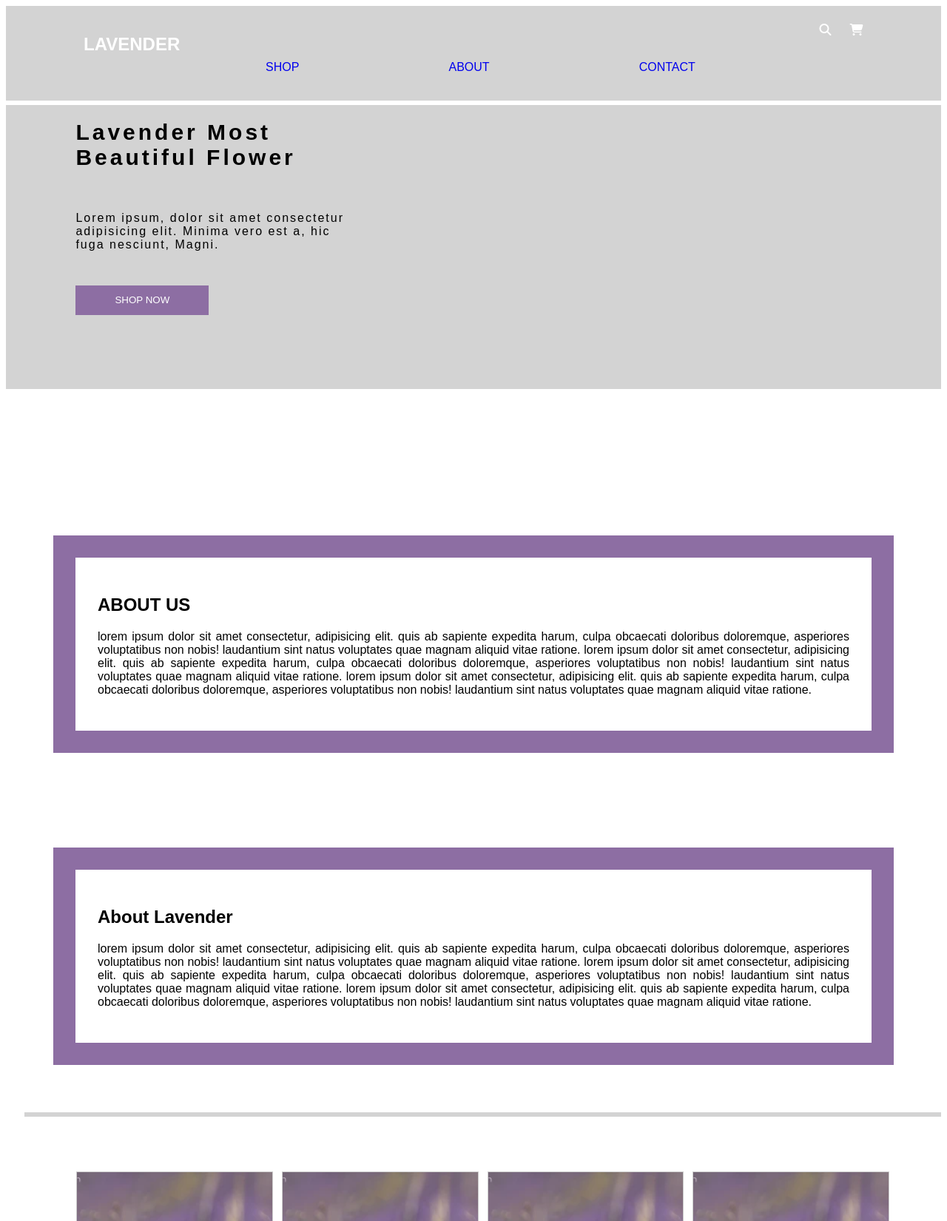
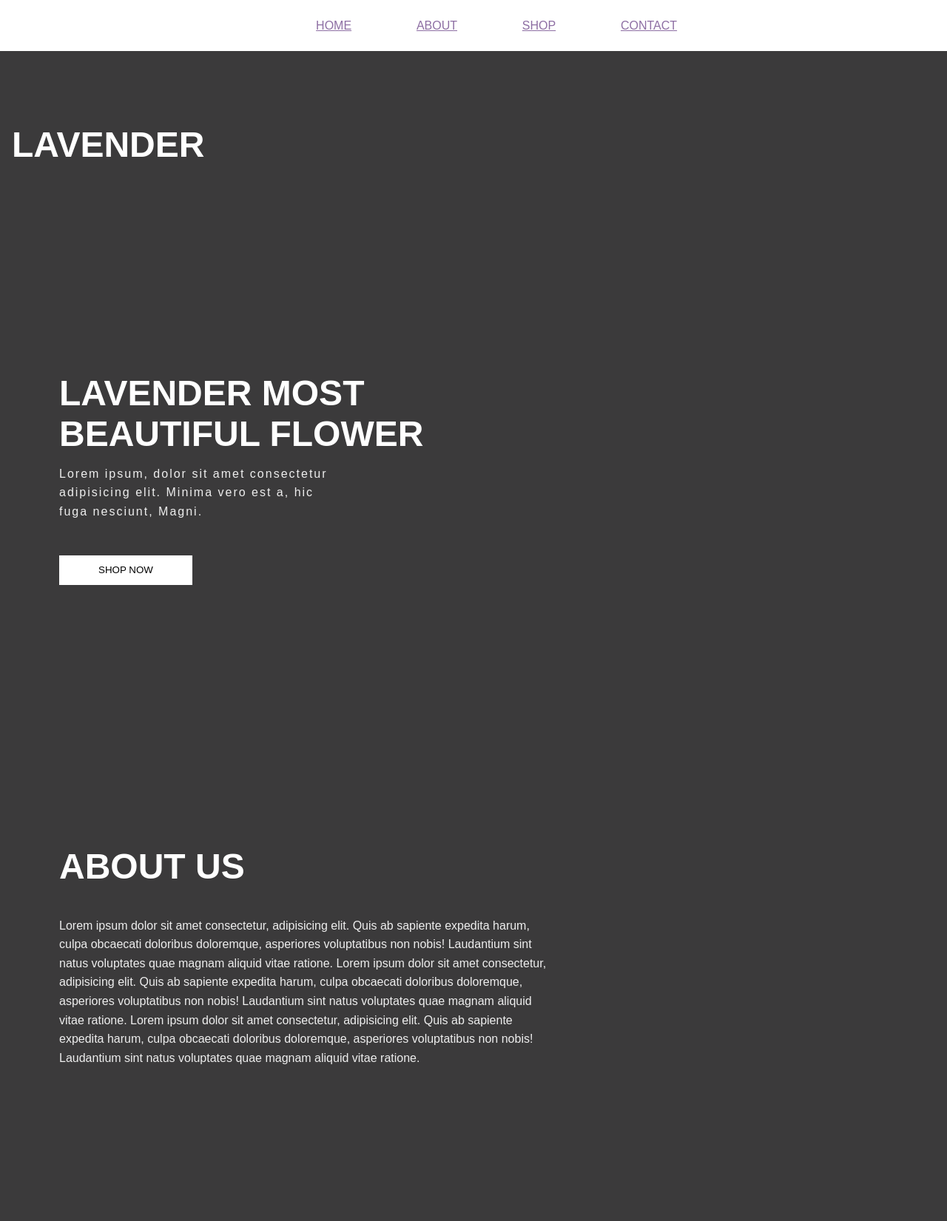
Before and after one commit to Reemfalah/LandingPage, a plain HTML site: page index.html in a window 1280 px wide. Shown: the top 1651 px of the page at 74% size. Drawn offline with Linux system fonts and the light colour scheme.

Commit message:
Add one more section

```diff
--- a/css/style.css
+++ b/css/style.css
@@ -1,138 +1,90 @@
-* {
+body {
+    background: linear-gradient(0deg, rgb(59, 58, 59) 0%, rgb(59, 58, 59) 100%);
+    margin: 0;
     font-family: sans-serif;
-}
-.grid-container {
-    display: grid;
-    grid-template-columns: 1fr;
-    grid-template-rows: 1fr 3fr 1fr;
-    grid-template-areas:
-        "header"
-        "main"
-        "footer";
-    gap: 6px;
+    color: #fff;
 }
 
-#navigation {
-    position: absolute;
-    top: 0;
-    left: 0;
-    width: 100%;
-    height: 80px;
-    display: flex;
+h1 {
+    font-family: "Fira Sans", sans-serif;
+    font-size: 3em;
+    margin: 2em 1rem;
 }
-#navigation #logo {
-    width: 0%;
-    height: 100%;
-    padding-left: 10%;
-}
-#navigation #logo h1 {
-    line-height: 80px;
+
+h2 {
     text-transform: uppercase;
-    color: #fff;
-    opacity: 0;
-    transform: translate(-15px);
-    transition: 0.5s;
-}
-#navigation #tap {
-    width: 100%;
-    height: 100%;
-}
-#navigation #tap ul {
-    list-style-type: none;
-    width: 100%;
-    height: 100%;
-    display: flex;
-    justify-content: space-around;
+    font-family: "Oxygen", Sans-Serif;
+    font-size: 3em;
     color: #fff;
 }
-#navigation #tap ul li {
-    line-height: 150px;
-    text-transform: uppercase;
-    transform: translateX(-20px);
-    opacity: 0;
-    transition: 0.5s;
-    padding-left: 23%;
+
+p {
+    line-height: 1.6em;
+    color: #eee;
 }
-#navigation #tap a:link {
-    text-decoration: none;
+
+main {
+    margin: 10vh 1em 10vh;
 }
-#navigation #tap a:visited {
-    color: white;
+
+.logo {
+    min-height: 40vh;
+    padding-top: 3em;
 }
-#navigation #tap ul li:nth-child(1) {
-    transition-delay: 0;
+
+section {
+    position: relative;
+    min-height: 80vh;
 }
-#navigation #tap ul li:nth-child(2) {
-    transition-delay: 0.2s;
+
+.active {
+    background-color: lightgray;
 }
-#navigation #tap ul li:nth-child(3) {
-    transition-delay: 0.4s;
+
+/* Navigation*/
+.navigation ul {
+    padding: 2%;
+    padding-left: 0;
+    margin: 0;
+    text-align: center;
 }
-#navigation #social {
-    width: 40%;
-    height: 100%;
+
+.navigation li {
+    display: inline-flex;
+    padding-left: 7%;
 }
-#navigation #social ul {
-    width: 25%;
-    height: 100%;
-    list-style-type: none;
-    display: flex;
-    justify-content: space-between;
-    padding-left: 40%;
-    padding-top: 5%;
+
+.navigation .menu__link {
+    display: inline-block;
+    color: #8d6ea3;
+}
+
+.navigation .menu__link:hover {
+    color: #777;
+    transition: ease 0.3s all;
+}
+
+/* Header */
+.header {
+    background: #fff;
+    position: fixed;
+    top: 0;
+    width: 100%;
+    z-index: 5;
+}
+
+/* Footer */
+.footer {
+    background: #fff;
+    padding: 3em;
     color: #fff;
 }
-#navigation #social ul li {
-    line-height: 80%;
-    transform: translateX(-20px);
-    opacity: 0;
-    transition: 0.5s;
-    margin-left: 25px;
-}
-#navigation #social ul li:nth-child(1) {
-    transition-delay: 0;
-}
-#navigation #social ul li:nth-child(2) {
-    transition-delay: 0.2s;
-}
-#navigation #social ul li:nth-child(3) {
-    transition-delay: 0.4s;
-}
-#content {
-    position: absolute;
-    top: 137px;
-    left: 8%;
-    width: 30%;
-}
-#content h1 {
-    font-size: 30px;
-    letter-spacing: 4px;
-    transform: translateY(-20px);
-    opacity: 0;
-    transition: 0.5s;
-}
-#content p {
-    letter-spacing: 2px;
-    transform: translateY(-20px);
-    opacity: 0;
-    transition: 0.5s;
-    transition-delay: 0.2s;
-    padding-top: 8%;
+
+.footer p {
+    color: #777;
+    text-align: center;
 }
 
-#content button {
-    margin-top: 30px;
-    width: 180px;
-    height: 40px;
-    border: 0;
-    background: #8d6ea3;
-    color: #fff;
-    text-transform: uppercase;
-    transform: translateY(-20px);
-    opacity: 0;
-    transition: 0.5s;
-    transition-delay: 0.4s;
-}
 #media {
     width: 230px;
     height: 50px;
@@ -152,21 +104,6 @@
     text-align: center;
     line-height: 50px;
     border-radius: 50%;
-    transition: 0.5s;
-    transform: translateY(20px);
-    opacity: 0;
-}
-#media ul li:nth-child(1) {
-    transition-delay: 0;
-}
-#media ul li:nth-child(2) {
-    transition-delay: 0.2s;
-}
-#media ul li:nth-child(3) {
-    transition-delay: 0.4s;
-}
-#media ul li:nth-child(4) {
-    transition-delay: 0.6s;
 }
 #media ul li:hover {
     background: 000;
@@ -178,103 +115,44 @@
     color: #8d6ea3;
 }
 
-.grid-container > * {
-    background-color: lightgray;
-    padding: 4rem;
-}
-.grid-container_header {
-    grid-area: header;
-}
 .grid-container_main {
-    grid-area: main;
-    height: 100%;
+    padding: 1em;
+    text-align: left;
 }
 
-.grid-container_footer {
-    grid-area: footer;
-    text-align: center;
-    margin-top: 8px;
+.grid_main {
+    padding: 1em;
+    text-align: left;
 }
-.grid-container_footer p {
-    color: white;
+#content {
+    position: absolute;
+    top: 137px;
+    width: 30%;
 }
-.grid-container2 > * {
-    background-color: white;
-    padding: 4rem;
+#content h1 {
+    font-size: 12px;
+    letter-spacing: 4px;
 }
-.grid-container3 > * {
-    background-color: white;
-    padding: 4rem;
-}
-.grid-container4 > * {
-    background-color: lightgray;
-    padding: 4rem;
+#content p {
+    letter-spacing: 2px;
+    padding-top: 20%;
 }
 
-#about_main {
-    background-color: white;
-    border: 30px solid #8d6ea3;
-    padding: 30px;
-    text-align: justify;
+#content button {
+    margin-top: 30px;
+    width: 180px;
+    height: 40px;
+    border: 0;
+    background: #fff;
+    color: black;
+    text-transform: uppercase;
 }
-#about_main h1 {
+#content_h2 {
     text-transform: uppercase;
-    transform: translateY(-20px);
-    opacity: 0;
-    transition: 0.5s;
+    font-family: "Oxygen", Sans-Serif;
+    font-size: 1em;
+    color: #fff;
 }
-#about_main p {
-    text-transform: uppercase;
-    transform: translateY(-20px);
-    opacity: 0;
-    transition: 0.5s;
-    transition-delay: 0.2s;
-    text-transform: lowercase;
-}
-
-
-
-
-#lavender_main {
-    background-color: white;
-    border: 30px solid #8d6ea3;
-    padding: 30px;
-    text-align: justify;
-}
-#alavender_main h1 {
-    text-transform: uppercase;
-    transform: translateY(-20px);
-    opacity: 0;
-    transition: 0.5s;
-}
-#lavender_main p {
-    text-transform: uppercase;
-    transform: translateY(-20px);
-    opacity: 0;
-    transition: 0.5s;
-    transition-delay: 0.2s;
-    text-transform: lowercase;
-}
-#shop_main {
-    margin-bottom: 30%;
-    text-transform: uppercase;
-    padding-left: 2%;
-    color: #8d6ea3;
-}
-#shop_now {
-    border: 3px solid lightgrey;
-    text-align: justify;
-    margin-bottom: 10px;
-    background-color: lightgrey;
-}
-
-#shop {
-    transition: 0.5s;
-    transform: translateY(20px);
-    opacity: 0;
-}
-
-
 div.gallery {
     border: 1px solid #ccc;
 }
@@ -302,63 +180,30 @@ div.desc {
     float: left;
     width: 24.99999%;
 }
-
-@keyframes animate {
-    0% {
-        margin-left: 0;
+@media only screen and (min-width: 35em) {
+    .grid-container_main {
+        max-width: 50em;
+        padding: 4em;
     }
-    40% {
-        margin-left: 25%;
-    }
-    100% {
-        margin-left: 100%;
+    .grid_main {
+        max-width: 50em;
+        padding: 4em;
     }
 }
-
 @media (max-width: 700px) {
-    .grid-container {
-        grid-template-areas:
-            "header" "header" "header" "header"
-            "main main main main main"
-            "footer" "footer" "footer" "footer" "footer";
-    }
-
-    #navigation #tap ul {
-        width: 70%;
-        padding-top: 15px;
-    }
-
-    #navigation #social ul {
-        width: 48%;
-    }
-    #navigation #social ul li {
-        margin-left: 5px;
-    }
-    #content h1 {
-        font-size: 20px;
+    #content_h2 {
+        text-transform: uppercase;
+        font-family: "Oxygen", Sans-Serif;
+        font-size: 12px;
+        color: #fff;
     }
     #content p {
-        text-align: initial;
-        padding-top: 0;
+        padding-top: 0%;
     }
     #content button {
-        margin-top: 2px;
-        width: 100px;
-        height: 27px;
-    }
-    #about_main {
-        border: 10px solid #aa92c7;
-        padding: 10px;
-    }
-    #lavender_main {
-        border: 10px solid #aa92c7;
-        padding: 10px;
-    }
-    #shop_main {
-        margin-bottom: 110%;
-    }
-    .responsive {
-        width: 49.99999%;
-        margin: 6px 0;
+        margin-top: 4px;
     }
 }
+html {
+    scroll-behavior: smooth;
+}
--- a/index.html
+++ b/index.html
@@ -2,89 +2,50 @@
 <html lang="en">
     <head>
         <meta charset="UTF-8" />
-        <meta name="viewport" content="width=device-width>, initial-scale=1.0" />
-        <link rel="stylesheet" href="css/style.css" />
+        <meta name="viewport" content="width=device-width, initial-scale=1.0" />
+        <meta http-equiv="X-UA-Compatible" content="ie=edge" />
         <script src="https://kit.fontawesome.com/59e2805d8e.js" crossorigin="anonymous"></script>
-        <script src="js/main.js"></script>
+        <link href="css/style.css" rel="stylesheet" />
+        <script defer src="js/main.js"></script>
         <title>Home|Lavender</title>
     </head>
-    <!-- body -->
     <body>
-        <section class="first">
-            <div class="grid-container">
-                <!-- header -->
-                <header class="grid-container_header">
-                    <div id="navigation">
-                        <div id="logo">
-                            <h1>Lavender</h1>
+        <header class="header">
+            <nav class="navigation">
+                <ul id="tab"></ul>
+            </nav>
+        </header>
+        <main>
+            <header class="logo">
+                <h2>Lavender</h2>
+            </header>
+            <section id="home" data-nav="HOME" class="active">
+                <div class="grid-container_main">
+                    <div id="content_h2">
+                        <h2>Lavender Most Beautiful Flower</h2>
                     </div>
-                        <div id="tap">
-                            <ul>
-                                <li><a href="#shop"> Shop</a></li>
-                                <li><a href="#about"> about</a></li>
-                                <li><a href="#contact"> contact</a></li>
-                            </ul>
-                        </div>
-                        <div id="social">
-                            <ul>
-                                <li><i class="fa fa-search"></i></li>
-                                <li><i class="fa fa-shopping-cart"></i></li>
-                            </ul>
-                        </div>
-                    </div>
-                </header>
-
-                <main class="grid-container_main">
                     <div id="content">
-                        <h1>Lavender Most Beautiful Flower</h1>
                         <p>
                             Lorem ipsum, dolor sit amet consectetur adipisicing elit. Minima vero est a, hic fuga nesciunt, Magni.
                         </p>
                         <button>shop now</button>
                     </div>
-                </main>
                 </div>
             </section>
-        <!-- first section -->
-        <section id="about">
-            <div class="grid-container2">
-                <main class="grid-container_main">
-                    <div id="about_main">
-                        <h1>About us</h1>
+            <section id="About" data-nav="ABOUT">
+                <div class="grid-container_main">
+                    <h2>About us</h2>
                     <p>
-                            Lorem ipsum dolor sit amet consectetur, adipisicing elit. Quis ab sapiente expedita harum, culpa obcaecati doloribus doloremque, asperiores voluptatibus non nobis! Laudantium sint natus voluptates quae magnam
-                            aliquid vitae ratione. Lorem ipsum dolor sit amet consectetur, adipisicing elit. Quis ab sapiente expedita harum, culpa obcaecati doloribus doloremque, asperiores voluptatibus non nobis! Laudantium sint natus
-                            voluptates quae magnam aliquid vitae ratione. Lorem ipsum dolor sit amet consectetur, adipisicing elit. Quis ab sapiente expedita harum, culpa obcaecati doloribus doloremque, asperiores voluptatibus non nobis!
-                            Laudantium sint natus voluptates quae magnam aliquid vitae ratione.
+                        Lorem ipsum dolor sit amet consectetur, adipisicing elit. Quis ab sapiente expedita harum, culpa obcaecati doloribus doloremque, asperiores voluptatibus non nobis! Laudantium sint natus voluptates quae magnam aliquid
+                        vitae ratione. Lorem ipsum dolor sit amet consectetur, adipisicing elit. Quis ab sapiente expedita harum, culpa obcaecati doloribus doloremque, asperiores voluptatibus non nobis! Laudantium sint natus voluptates quae
+                        magnam aliquid vitae ratione. Lorem ipsum dolor sit amet consectetur, adipisicing elit. Quis ab sapiente expedita harum, culpa obcaecati doloribus doloremque, asperiores voluptatibus non nobis! Laudantium sint natus
+                        voluptates quae magnam aliquid vitae ratione.
                     </p>
                 </div>
-                </main>
-            </div>
             </section>
-                <!-- second section -->
-
-        <section id="lavender">
-            <div class="grid-container2">
-                <main class="grid-container_main">
-                    <div id="lavender_main">
-                        <h1>About Lavender</h1>
-                        <p>
-                            Lorem ipsum dolor sit amet consectetur, adipisicing elit. Quis ab sapiente expedita harum, culpa obcaecati doloribus doloremque, asperiores voluptatibus non nobis! Laudantium sint natus voluptates quae magnam
-                            aliquid vitae ratione. Lorem ipsum dolor sit amet consectetur, adipisicing elit. Quis ab sapiente expedita harum, culpa obcaecati doloribus doloremque, asperiores voluptatibus non nobis! Laudantium sint natus
-                            voluptates quae magnam aliquid vitae ratione. Lorem ipsum dolor sit amet consectetur, adipisicing elit. Quis ab sapiente expedita harum, culpa obcaecati doloribus doloremque, asperiores voluptatibus non nobis!
-                            Laudantium sint natus voluptates quae magnam aliquid vitae ratione.
-                        </p>
-                    </div>
-                </main>
-            </div>
-        </section>
-                <!-- third section -->
-
-        <section id="shop">
-            <div id="shop_main">
-                <div id="shop_now"></div>
-                <div class="grid-container3">
-                    <main class="grid-container_main">
+            <section id="shop" data-nav="SHOP">
+                <div class="grid-container_main">
+                    <h2>shop now</h2>
                     <div class="responsive">
                         <div class="gallery">
                             <a target="_blank" href="#">
@@ -120,16 +81,16 @@
                             <div class="desc">Lavender</div>
                         </div>
                     </div>
-                    </main>
-                </div>
                 </div>
             </section>
-                <!-- fourth section -->
-
-        <section id="contact">
-            <div class="grid-container4">
-                <!-- footer -->
-                <footer class="grid-container_footer">
+            <section id="contact" data-nav="CONTACT">
+                <div class="grid_main">
+                    <h2>contact</h2>
+                    <p>
+                        Lorem ipsum dolor sit amet consectetur, adipisicing elit. Quis ab sapiente expedita harum, culpa obcaecati doloribus doloremque, asperiores voluptatibus non nobis! Laudantium sint natus voluptates quae magnam aliquid
+                        vitae ratione. Lorem ipsum dolor sit amet consectetur, adipisicing elit. Quis ab sapiente expedita harum, culpa obcaecati doloribus doloremque, asperiores voluptatibus non nobis! Laudantium sint natus voluptates quae
+                        magnam aliquid vitae ratione.
+                    </p>
                     <div id="media">
                         <ul>
                             <li>
@@ -146,9 +107,11 @@
                             </li>
                         </ul>
                     </div>
+                </div>
+            </section>
+        </main>
+        <footer class="footer">
             <p>© 2020 Lavender</p>
         </footer>
-            </div>
-        </section>
     </body>
 </html>
--- a/js/main.js
+++ b/js/main.js
@@ -1,101 +1,67 @@
-window.onload = function () {
-    setTimeout(logo, 1000);
-    setTimeout(tap, 1000);
-    setTimeout(social, 1000);
-    setTimeout(media, 1000);
-    setTimeout(indi, 1000);
-    setTimeout(content, 1500);
-    setTimeout(img, 1500);
-    setTimeout(page_nav, 1500);
-    setTimeout(about_main, 1500);
-    setTimeout(lavender_main, 1500);
-    setTimeout(shop, 1500);
+// navigation var
+const navigation = document.getElementById("tab");
+
+// sections var
+const sections = document.querySelectorAll("section");
+
+// build nav
+const navBuilder = () => {
+    let navUI = "";
+    // looping over all sections
+    sections.forEach((section) => {
+        const sectionID = section.id;
+        const sectionDataNav = section.dataset.nav;
+
+        navUI += `<li><a class="menu__link" href="#${sectionID}">${sectionDataNav}</a></li>`;
+    });
+    navigation.innerHTML = navUI;
 };
 
-function logo() {
-    var h = document.querySelector("#logo h1");
-    h.style.opacity = "1";
-}
+navBuilder();
 
-function tap() {
-    var l = document.querySelectorAll("#tap li");
-    var i;
-    for (i = 0; i < l.length; i++) {
-        l[i].style.opacity = "1";
-        l[i].style.transform = "translate(0)";
+const offset = (section) => {
+    return Math.floor(section.getBoundingClientRect().top);
+};
+// remove the active class
+const removeActive = (section) => {
+    section.classList.remove("active");
+    section.style.cssText = "background-color: linear-gradient(0deg, rgba(255,255,255,.1) 0%, rgba(255,255,255,.2) 100%)";
+    var selector = `nav a[href="#${section.id}"`;
+    document.querySelector(selector).classList.remove("active");
+};
+// adding the active class
+const addActive = (conditional, section) => {
+    if (conditional) {
+        section.classList.add("active");
+        section.style.cssText = "background-color: #8d6ea3;";
+        var selector = `nav a[href="#${section.id}"`;
+        document.querySelector(selector).classList.add("active");
     }
-}
-function social() {
-    var l = document.querySelectorAll("#social li");
-    var i;
-    for (i = 0; i < l.length; i++) {
-        l[i].style.opacity = "1";
-        l[i].style.transform = "translate(0)";
-    }
-}
+};
 
-function media() {
-    var l = document.querySelectorAll("#media li");
-    var i;
-    for (i = 0; i < l.length; i++) {
-        l[i].style.opacity = "1";
-        l[i].style.transform = "translate(0)";
-    }
-}
+//implementating the actual function
+const sectionActivation = () => {
+    sections.forEach((section) => {
+        const elementOffset = offset(section);
 
-function indi() {
-    var l = document.querySelectorAll("#indi li");
-    var i;
-    for (i = 0; i < l.length; i++) {
-        l[i].style.opacity = "1";
-        l[i].style.transform = "translate(0)";
-    }
-}
+        inviewport = () => elementOffset < 150 && elementOffset >= -150;
 
-function content() {
-    var he = document.querySelector("#content h1");
-    he.style.opacity = "1";
-    he.style.transform = "translate(0)";
+        removeActive(section);
+        addActive(inviewport(), section);
+    });
+};
 
-    var p = document.querySelector("#content p");
-    p.style.opacity = "1";
-    p.style.transform = "translate(0)";
+window.addEventListener("scroll", sectionActivation);
 
-    var b = document.querySelector("#content button");
-    b.style.opacity = "1";
-    b.style.transform = "translate(0)";
-}
-function about_main() {
-    var t = document.querySelector("#about_main h1");
-    t.style.opacity = "1";
-    t.style.transform = "translate(0)";
+const scrolling = () => {
+    const links = document.querySelectorAll(".navigation a");
+    links.forEach((link) => {
+        link.addEventListener("click", () => {
+            for (i = 0; i < sections; i++) {
+                sections[i].addEventListener("click", sectionScroll(link));
+            }
+        });
+    });
+};
 
-    var pt = document.querySelector("#about_main p");
-    pt.style.opacity = "1";
-    pt.style.transform = "translate(0)";
-}
-function lavender_main() {
-    var t = document.querySelector("#lavender_main h1");
-    t.style.opacity = "1";
-    t.style.transform = "translate(0)";
-
-    var pt = document.querySelector("#lavender_main p");
-    pt.style.opacity = "1";
-    pt.style.transform = "translate(0)";
-}
-function img() {
-    var im = document.querySelector("#img");
-    im.style.opacity = "1";
-    im.style.transform = "translate(0)";
-}
-
-function page_nav() {
-    var a = document.querySelector("#page_nav");
-    a.style.opacity = "1";
-    a.style.transform = "translate(0)";
-}
-function shop() {
-    var im = document.querySelector("#shop");
-    im.style.opacity = "1";
-    im.style.transform = "translate(0)";
-}
+scrolling();
```
Lines whose indentation alone changed are shown as unchanged.
